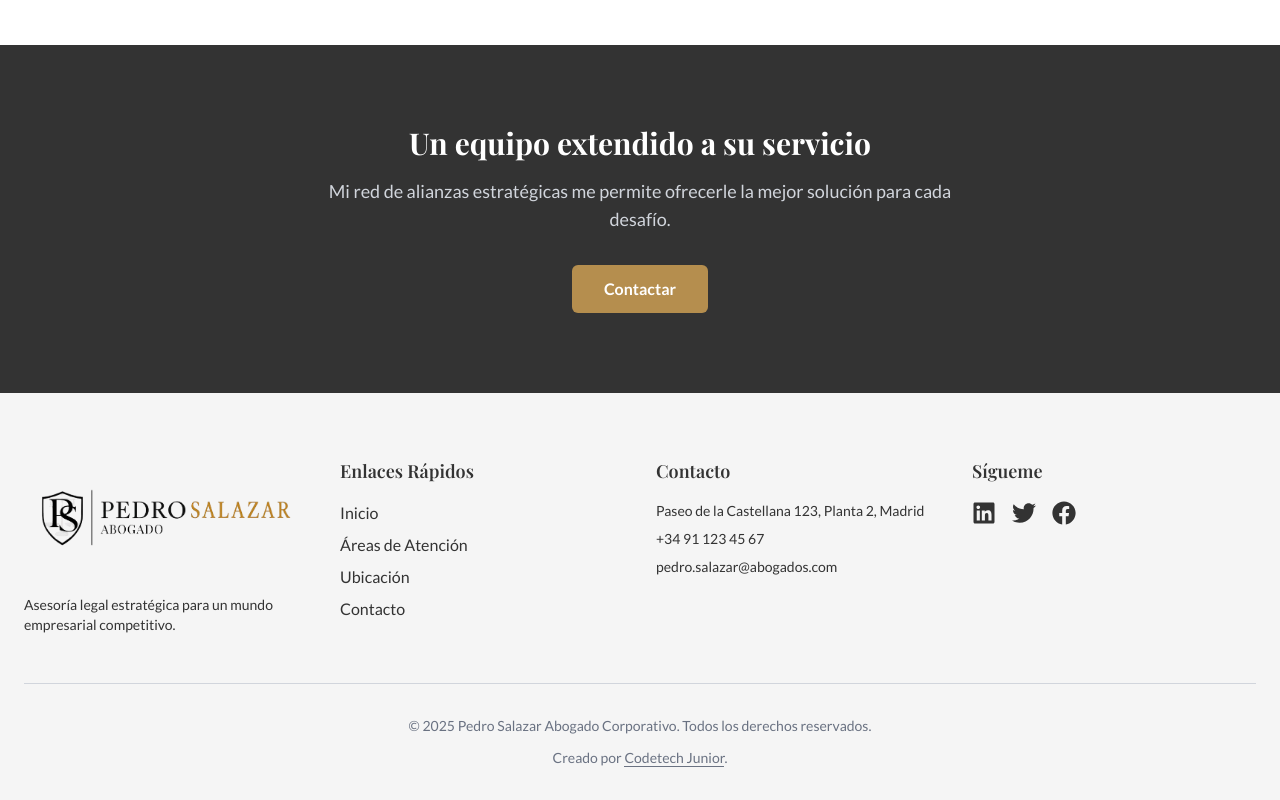
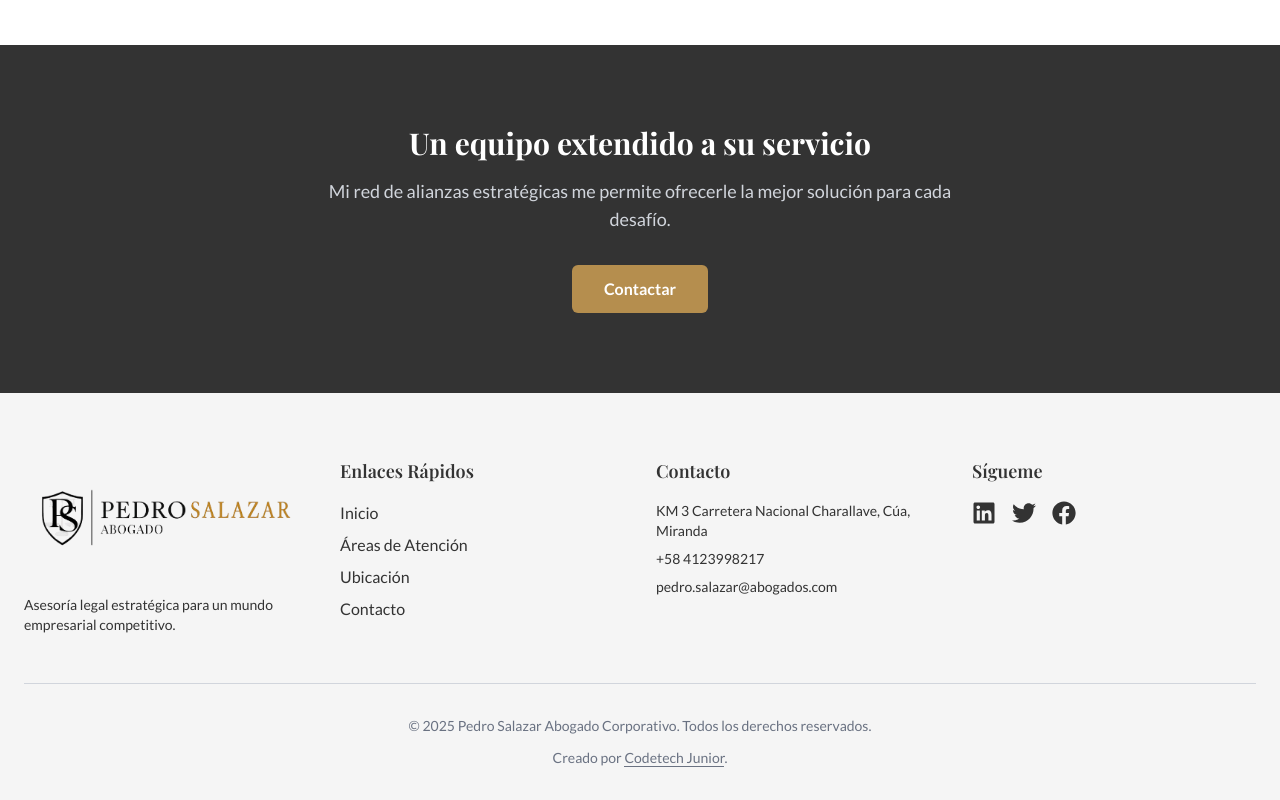
Before and after one commit to codetech-jr/abogado-pedro-salazar, a Next.js app: page /alianzas-estrategicas in a window 1280 px wide. Shown: the part 1238-2038 px from the top of the page. Built offline with nearby package versions, Linux system fonts and the light colour scheme.

Commit message:
aplicando cambios

```diff
--- a/src/app/contacto/ContactClient.tsx
+++ b/src/app/contacto/ContactClient.tsx
@@ -21,7 +21,7 @@ const socialIconMap: { [key: string]: React.ReactNode } = {
 };
 
 const googleMapsSrc =
-  "https://www.google.com/maps/embed?pb=!1m18!1m12!1m3!1d3036.033789370001!2d-3.692099684592231!3d40.45233197936113!2m3!1f0!2f0!3f0!3m2!1i1024!2i768!4f13.1!3m3!1m2!1s0xd4228e2a5a7c299%3A0x6B35251E5B942D5A!2sP.º%20de%20la%20Castellana%2C%20123%2C%2028046%20Madrid%2C%20Spain!5e0!3m2!1sen!2sus!4v1624200000000!5m2!1sen!2sus";
+  "https://www.google.com/maps/embed?pb=!1m18!1m12!1m3!1d3926.677515355905!2d-66.87991582591971!3d10.206821969443679!2m3!1f0!2f0!3f0!3m2!1i1024!2i768!4f13.1!3m3!1m2!1s0x8c2aeec9821e52d9%3A0x8c0eb85d4cac8cd4!2sConjunto%20Residencias%20Las%20Trinitarias!5e0!3m2!1ses!2sve!4v1750881216017!5m2!1ses!2sve";
 
 const ContactClient = ({ contact }: { contact: unknown }) => {
   // --- Hooks de Animación ---
--- a/src/app/ubicacion/UbicacionClient.tsx
+++ b/src/app/ubicacion/UbicacionClient.tsx
@@ -8,7 +8,7 @@ import { FaMapMarkerAlt, FaPhone, FaEnvelope, FaClock } from "react-icons/fa";
 
 // URL 'src' de Google Maps
 const googleMapsSrc =
-  "https://www.google.com/maps/embed?pb=!1m18!1m12!1m3!1d3036.033789370001!2d-3.692099684592231!3d40.45233197936113!2m3!1f0!2f0!3f0!3m2!1i1024!2i768!4f13.1!3m3!1m2!1s0xd4228e2a5a7c299%3A0x6B35251E5B942D5A!2sP.º%20de%20la%20Castellana%2C%20123%2C%2028046%20Madrid%2C%20Spain!5e0!3m2!1sen!2sus!4v1624200000000!5m2!1sen!2sus";
+  "https://www.google.com/maps/embed?pb=!1m18!1m12!1m3!1d3926.677515355905!2d-66.87991582591971!3d10.206821969443679!2m3!1f0!2f0!3f0!3m2!1i1024!2i768!4f13.1!3m3!1m2!1s0x8c2aeec9821e52d9%3A0x8c0eb85d4cac8cd4!2sConjunto%20Residencias%20Las%20Trinitarias!5e0!3m2!1ses!2sve!4v1750881216017!5m2!1ses!2sve";
 
 const UbicacionClient = () => {
   // --- Hooks de Animación ---
@@ -129,7 +129,7 @@ const UbicacionClient = () => {
                   <FaMapMarkerAlt className="text-accent mr-4 mt-1 flex-shrink-0 text-xl" />
                   <div>
                     <p className="font-semibold text-primary">Dirección</p>
-                    <p>Paseo de la Castellana 123, Planta 2, Madrid</p>
+                    <p>KM 3 Carretera Nacional Charallave, Cúa, Miranda</p>
                   </div>
                 </motion.li>
                 <motion.li
--- a/src/app/ubicacion/page.tsx
+++ b/src/app/ubicacion/page.tsx
@@ -8,7 +8,7 @@ import UbicacionClient from "./UbicacionClient"; // <-- 1. Importa el componente
 export const metadata: Metadata = {
   title: "Ubicación | Pedro Salazar Abogado",
   description:
-    "Encuentre la oficina de Pedro Salazar en Madrid. Dirección, mapa interactivo y horario de atención.",
+    "Encuentre la oficina de Pedro Salazar en Las Trinitarias. Dirección, mapa interactivo y horario de atención.",
 };
 
 const UbicacionPage = () => {
--- a/src/components/layout/Footer.tsx
+++ b/src/components/layout/Footer.tsx
@@ -122,8 +122,8 @@ const Footer = () => {
               Contacto
             </h3>
             <ul className="space-y-2 text-sm">
-              <li>Paseo de la Castellana 123, Planta 2, Madrid</li>
-              <li>+34 91 123 45 67</li>
+              <li>KM 3 Carretera Nacional Charallave, Cúa, Miranda</li>
+              <li>+58 4123998217</li>
               <li>pedro.salazar@abogados.com</li>
             </ul>
           </motion.div>
--- a/src/lib/content.ts
+++ b/src/lib/content.ts
@@ -195,7 +195,7 @@ export const siteContent = {
       "Estoy a su disposición para resolver cualquier consulta legal que pueda tener. No dude en ponerse en contacto conmigo.",
     info: {
       title: "Información de Contacto",
-      address: "Paseo de la Castellana 123, Planta 2, Madrid",
+      address: "KM 3 Carretera Nacional Charallave, Cúa, Miranda",
       phone: "+34 91 123 45 67",
       email: "pedro.salazar@abogados.com",
     },
```
